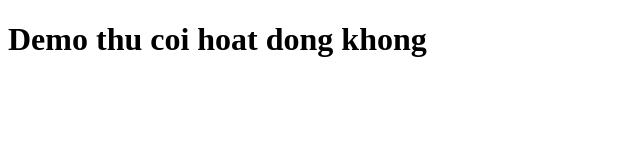
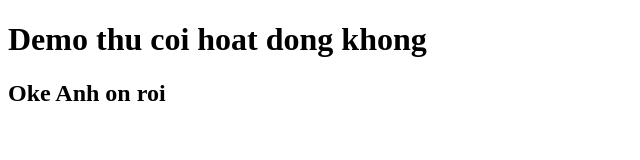
Before and after one commit to Mr-Css/Github_Tutorial, a plain HTML site: page index.html in a window 1280 px wide. Shown: the whole page, without its empty margins (0-640 px from the left). Drawn offline with Linux system fonts and the light colour scheme.

Commit message:
Anh Dep Trai

```diff
--- a/index.html
+++ b/index.html
@@ -8,5 +8,6 @@
 </head>
 <body>
     <h1>Demo thu coi hoat dong khong</h1>
+    <h2>Oke Anh on roi</h2>
 </body>
 </html>
```
